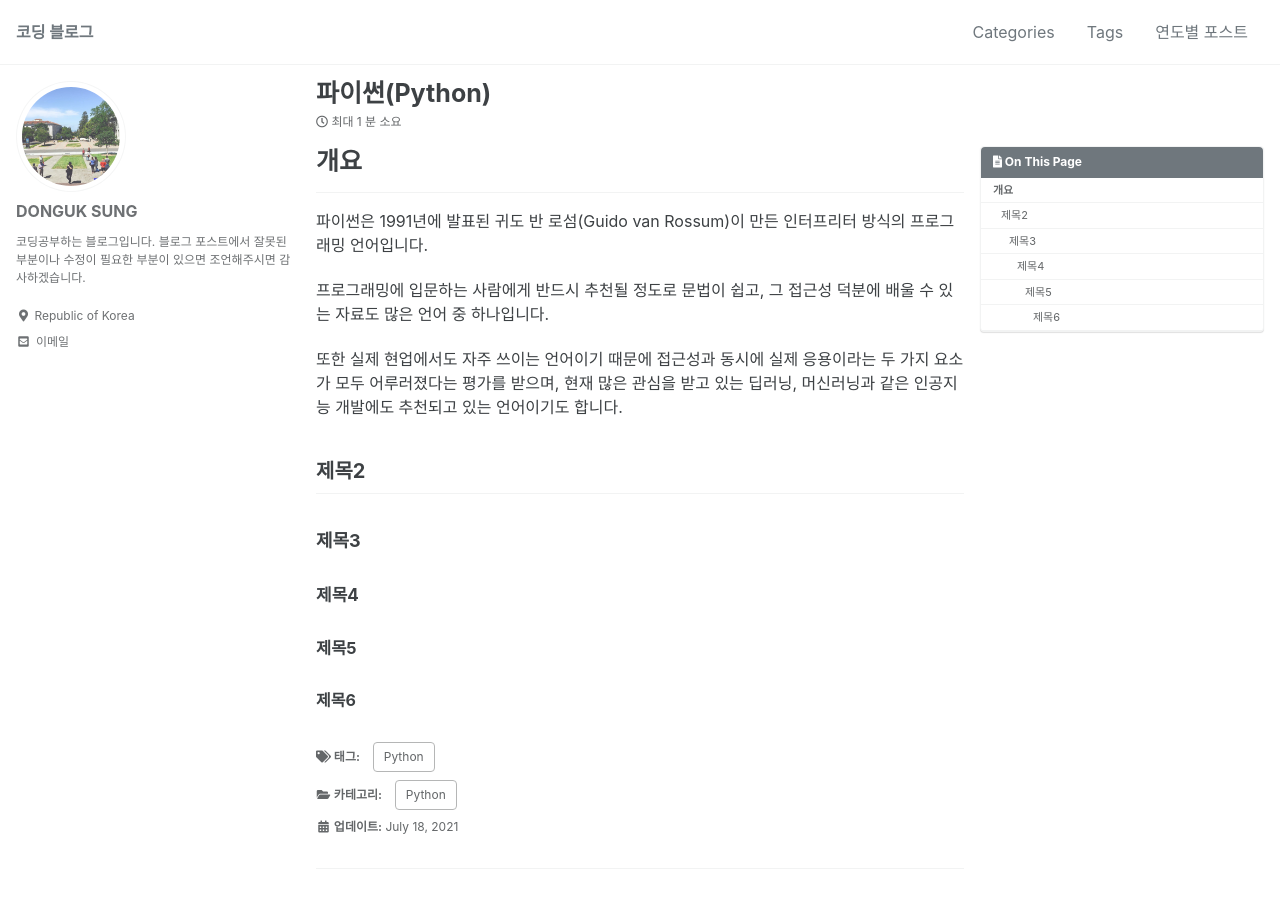
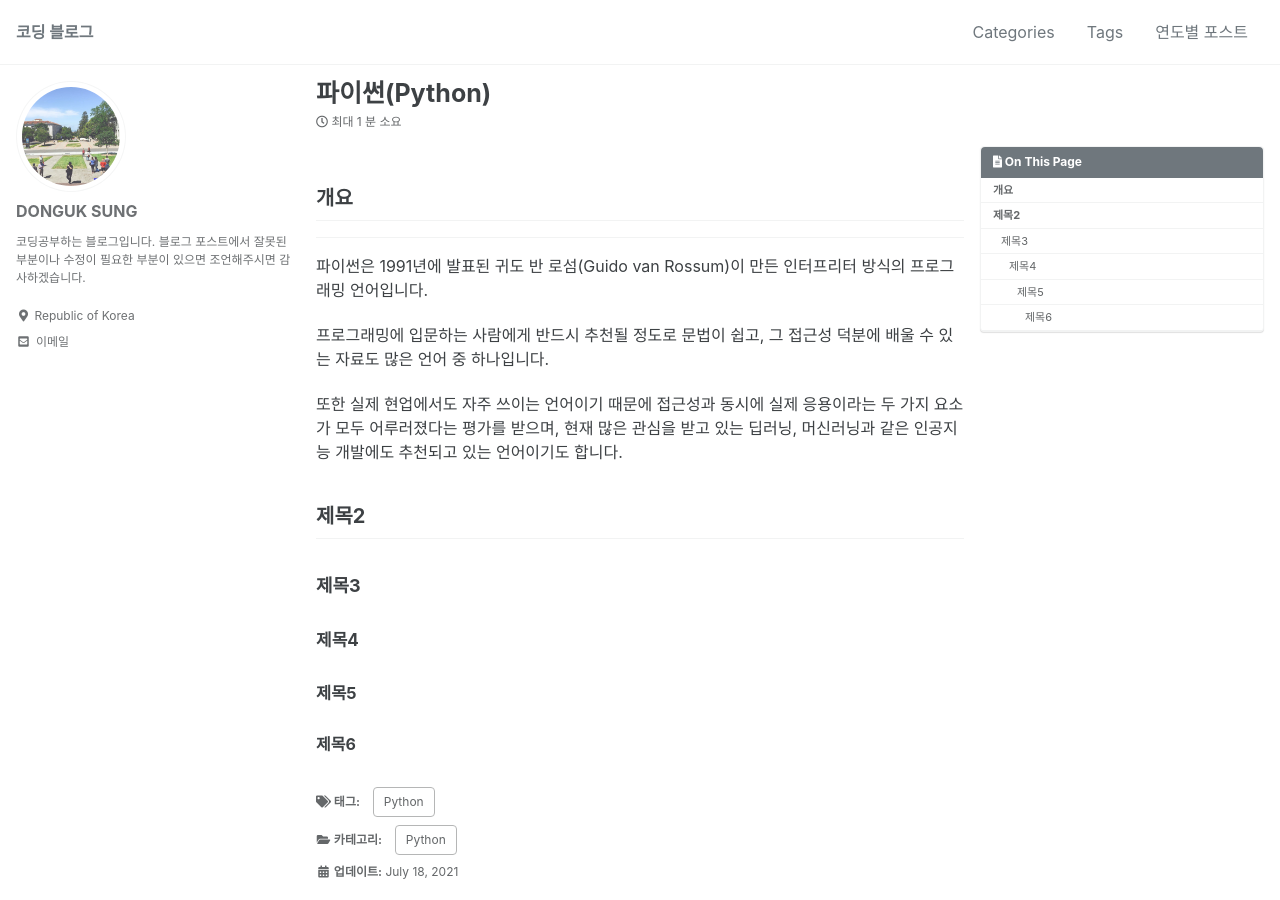
Before and after one commit to HODOONAMU/hodoonamu.github.com, a Jekyll site: the page built from _posts/2021-07-18-python 기초.md, in a window 1280 px wide and 900 px high. Built offline with Jekyll 4.4.1, drawn with Linux system fonts in a browser that asks for light colours; cached includes are drawn as plain includes; comment, search, counter and statistics services are not loaded.

Commit message:
포스트 수정

```diff
--- a/_posts/2021-07-18-python 기초.md
+++ b/_posts/2021-07-18-python 기초.md
@@ -7,7 +7,7 @@ tags: [Python]
 toc: true
 toc_sticky: true
 ---
-# 개요
+## 개요
 ------
 
 파이썬은 1991년에 발표된 귀도 반 로섬(Guido van Rossum)이 만든 인터프리터 방식의 프로그래밍 언어입니다.
```
